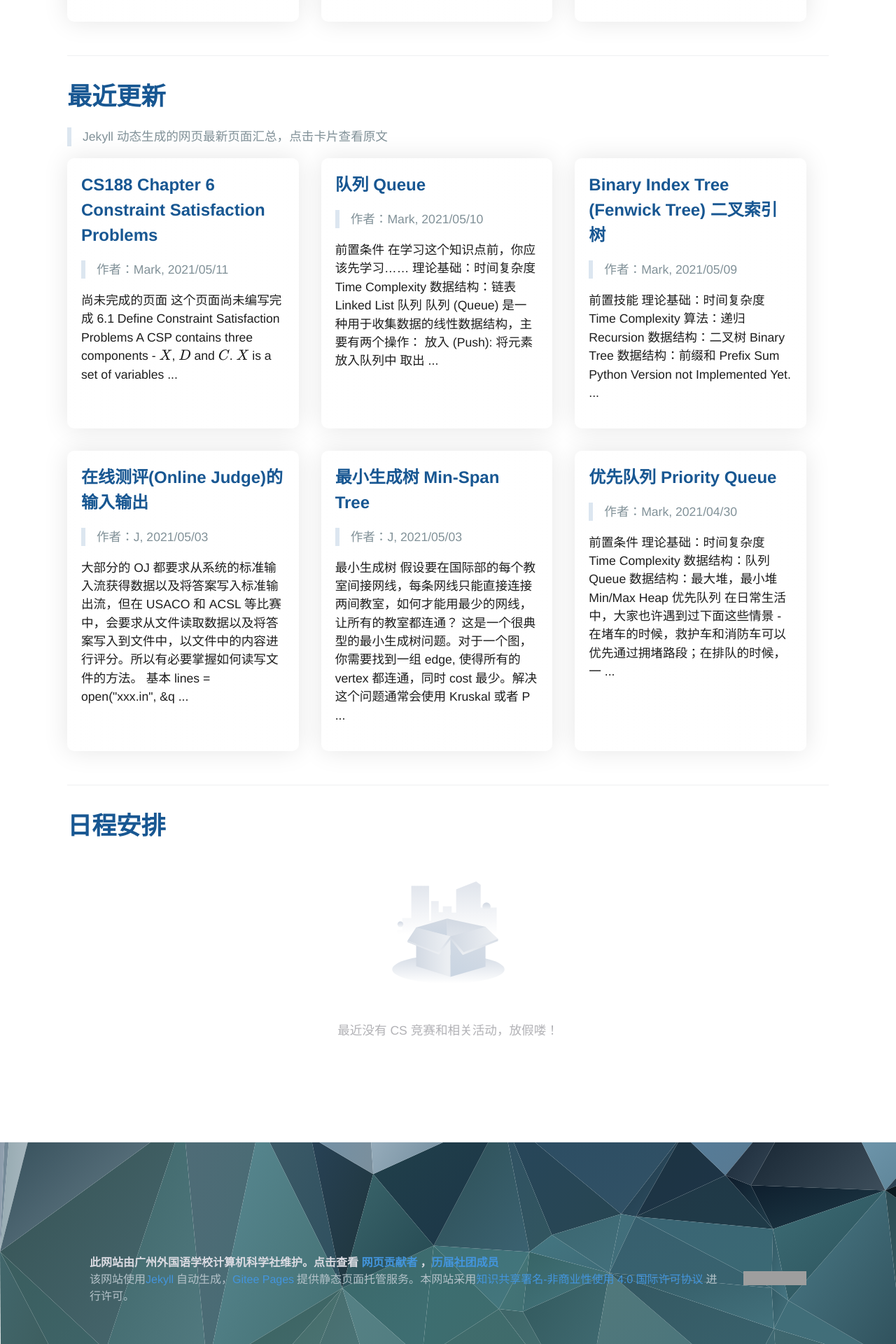
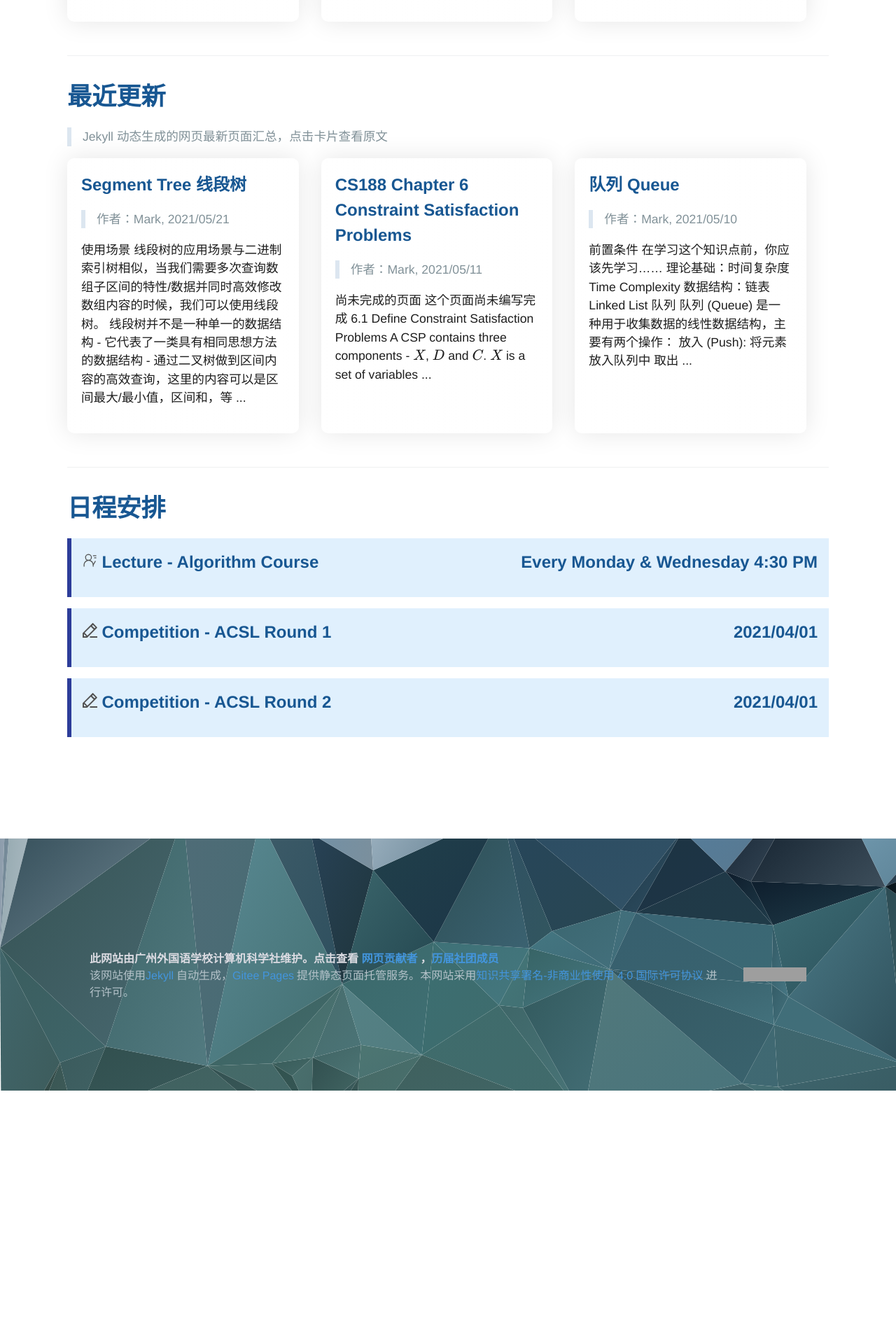
Before and after one commit to MarkChenYutian/gwcsclub, a Jekyll site: the page built from index.md, in a window 1280 px wide. Shown: the part 1711-3631 px from the top of the page at 70% size. Built offline with Jekyll 4.4.1, drawn with Linux system fonts in a browser that asks for light colours; formulas are drawn with MathJax 3; comment, search, counter and statistics services are not loaded; after the commit the page ends 3269 px from its top, so only the background shows below that; grey boxes are pictures that could not be loaded.

Commit message:
Update Schedule Part, Remove redundant latest update module, Change article head to FLEX - flexible design

```diff
--- /dev/null
+++ b/_data/schedule.json
@@ -0,0 +1,17 @@
+[
+    {
+        "name": "Algorithm Course",
+        "date": "Every Monday & Wednesday 4:30 PM",
+        "type": "lecture"
+    },
+    {
+        "name": "ACSL Round 1",
+        "date": "2021/04/01",
+        "type": "competition"
+    },
+    {
+        "name": "ACSL Round 2",
+        "date": "2021/04/01",
+        "type": "competition"
+    }
+]
--- /dev/null
+++ b/_includes/schedule.html
@@ -0,0 +1,21 @@
+<div>
+{% assign schedules = site.data.schedule %}
+{% if 0 == schedules | size %}
+    <img src="/assets/empty-state.svg" width="20%" height="20%"/>
+    <center><p class="note">最近没有 CS 竞赛和相关活动，放假喽！</p></center>
+{% else %}
+    {% for schedule in schedules %}
+        {% if schedule.type == "competition" %}
+            {% assign presvg = "<img src='../assets/competitionTag.svg' style='display: inline-block; height: 1.3rem; width: 1.3rem;' />  Competition" %}
+        {% elsif schedule.type == "meeting" %}
+            {% assign presvg = "<img src='../assets/meeting.svg' style='display: inline-block; height: 1.3rem; width: 1.3rem;'/> Meeting" %}
+        {% elsif schedule.type == "lecture" %}
+            {% assign presvg = "<img src='../assets/lecture.svg' style='display: inline-block; height: 1.3rem; width: 1.3rem;'/> Lecture"%}
+        {% endif %}
+        <div class="info" style="display: flex; flex-direction: row; justify-content: space-between; align-items: baseline; flex-wrap: wrap;">
+            <h3 style="margin-top: 0;">{{ presvg }} - {{ schedule.name }}</h3>
+            <h3 style="margin-top: 0;">{{ schedule.date }}</h3>
+        </div>
+    {% endfor %}
+{% endif %}
+</div>
--- /dev/null
+++ b/_posts/notes/Algorithm/2021-05-21-Segment-Tree.md
@@ -0,0 +1,20 @@
+---
+layout: post
+title: Segment Tree 线段树
+tags: [Algorithms, Notes]
+Author: Mark
+---
+
+### 使用场景
+
+线段树的应用场景与二进制索引树相似，当我们需要多次查询数组子区间的特性/数据并同时高效修改数组内容的时候，我们可以使用线段树。
+
+线段树并不是一种单一的数据结构 - 它代表了一类具有相同思想方法的数据结构 - 通过二叉树做到区间内容的高效查询，这里的内容可以是区间最大/最小值，区间和，等等 。
+
+### 数据结构
+
+线段树是一个**二叉树**，线段树中的每一个节点代表序列中的一个区间。假设对于 长度为 $N$ 的 array $A$，我们有对应的线段树 $T$，那么……
+
+* $T$ 的根节点代表整个 array $A$
+* $T$ 的每个叶子节点都代表 array $A$ 中的一个值 $A[i]$，$0\leq i\lt N$
+* $T$ 中的每一个非叶节点都代表 array $A$ 的一个子序列 $A[i:j]$，$0\leq i\lt j \lt N$
--- a/css/cayman.css
+++ b/css/cayman.css
@@ -104,6 +104,8 @@ a:hover { text-decoration: underline; }
 .main-content a { color: #2b2f31; text-decoration: #BBC8CB underline; background-color: #EAFAFE; padding: 2px; text-underline-offset: 3px;}
 .main-content a:hover { background-color: #BBEFFD; }
 .main-content a::before { background: url(../assets/link.svg); background-size: 1rem 1rem; content: " "; width: 1.2rem; height: 1.2rem; padding: 0 1.3rem 0 0; background-repeat: no-repeat; text-decoration: none;}
+.clear{ background-color: transparent; padding: 0; margin: 0; text-decoration: none; border-color: transparent;}
+.clear::before { background: none; }
 
 .btn { display: inline-block; margin-bottom: 1rem; color: #444444; background-color: rgba(255, 255, 255, 0.08); border-color: #aaaaaa; border-style: solid; border-width: 1px; border-radius: 0.3rem; transition: color 0.2s, background-color 0.2s, border-color 0.2s; }
 .btn:hover { color: #777777; text-decoration: none; background-color: rgba(255, 255, 255, 0.2); border-color: #eeeeee; }
--- a/css/home_page.css
+++ b/css/home_page.css
@@ -27,7 +27,8 @@
 .flex-page-card:hover{ background: linear-gradient(to right, #195893 0%, #2685DF 100%) no-repeat; color: white; }
 .flex-page-card:hover h1, .flex-page-card:hover h2, .flex-page-card:hover h3, .flex-page-card:hover h4, .flex-page-card:hover h5{ color: white; }
 
-.flex-page-card p {
-    flex-basis: 60%;
-    flex-grow: 1;
+.flex-page-card p { flex-basis: 60%; flex-grow: 1; }
+
+.full-page-div{
+    min-height: 90vh;
 }
--- a/css/personalize.css
+++ b/css/personalize.css
@@ -106,6 +106,10 @@
   transition: box-shadow .2s linear,opacity .2s linear;
 }
 
+.main-button-disable{
+  cursor:pointer; background-color: rgb(218, 218, 218); color: black; border-radius: 24px; padding: 12px 24px; margin: 16px; max-width: fit-content; border-style: none; outline: none; color: rgb(167, 167, 167);
+}
+
 .warn-button{
   cursor:pointer;
   position: fixed;
--- a/index.md
+++ b/index.md
@@ -61,7 +61,7 @@ useTOC: false
 > Jekyll 动态生成的网页最新页面汇总，点击卡片查看原文
 
 <div class="horizontal-flex-box">
-{% assign new_posts = site.posts | slice: 0, 6 %}
+{% assign new_posts = site.posts | slice: 0, 3 %}
 {% for p in new_posts %}
     {% if p.Author %}
         {% assign author = p.Author %}
@@ -80,5 +80,4 @@ useTOC: false
 
 <h1>日程安排</h1>
 
-<img src="/assets/empty-state.svg" width="20%" height="20%"/>
-<center><p class="note">最近没有 CS 竞赛和相关活动，放假喽！</p></center>
+{% include schedule.html %}
```
Also changed, not shown: 404.html (added, +30 -0 lines), 404.md (deleted, +0 -25 lines), _includes/article-head.html (+8 -2 lines), _posts/notes/Algorithm/2021-05-09-Binary-Index-Tree.md (+7 -0 lines), assets/competitionTag.svg (added), assets/lecture.svg (added), assets/meeting.svg (added).
